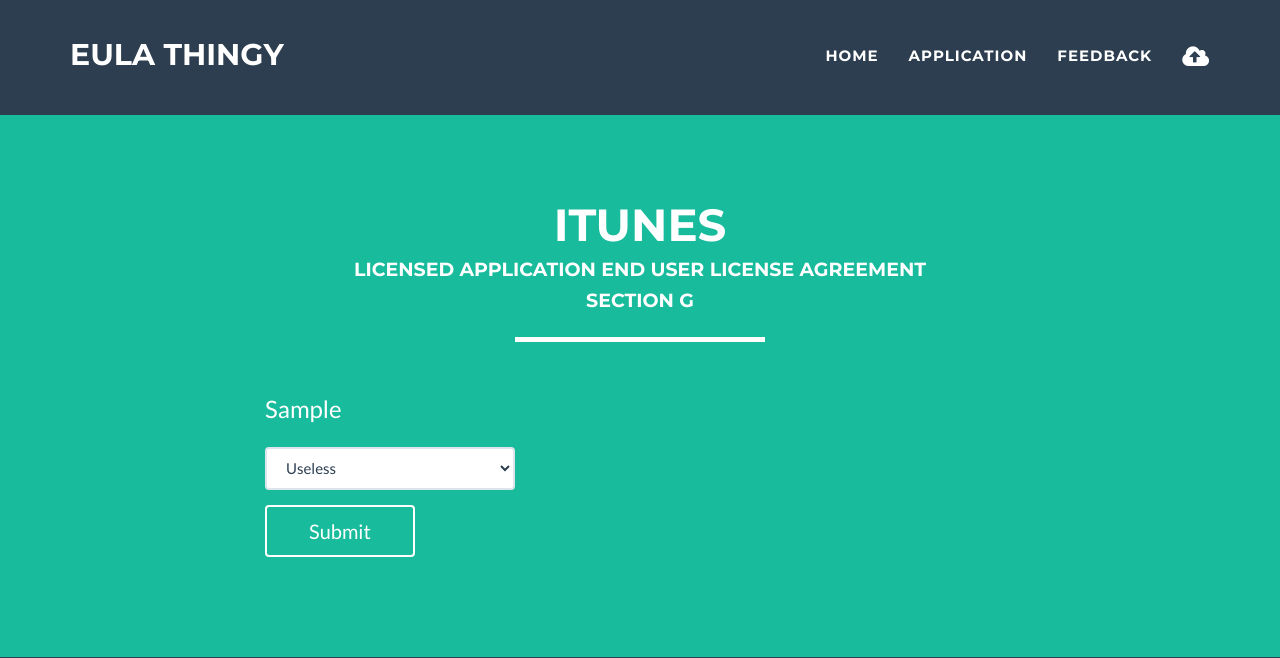
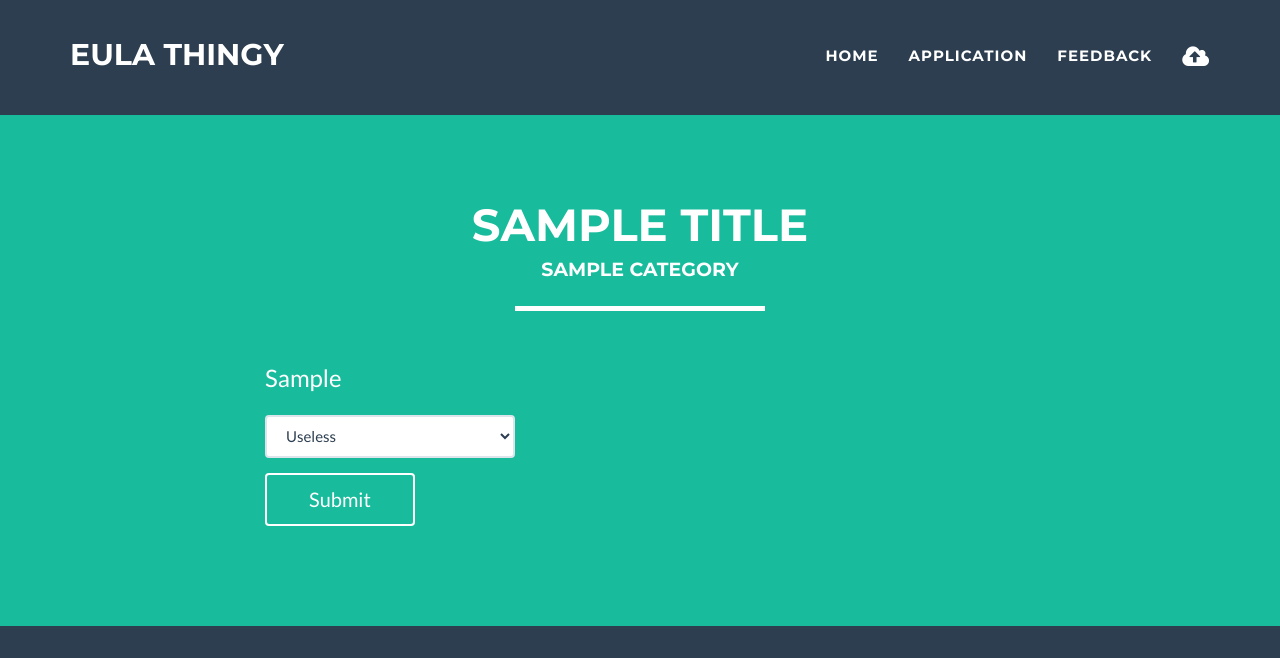
Before and after one commit to NoahLE/EULAThingy, a Django app: template eulathingy/templates/dashboard/app.html in a window 1280 px wide. Shown: the top 658 px of the page. Run offline with Django 3.2, Linux system fonts and the light colour scheme; the template is opened without the code that fills it: most values are stand-ins (such as "Sample title", 1, 10 or a date in 2020); parts of the project's set-up code (start-up, migrations or seed data) failed here and were passed over; some libraries are stand-ins or nearby versions.

Commit message:
Did more magic

```diff
--- a/eulathingy/dashboard/views.py
+++ b/eulathingy/dashboard/views.py
@@ -26,10 +26,11 @@ def app(request):
 
     # find least voted on document
     qs = ThingysString.objects.order_by('-rating')[:1]
-
     if qs:
         single_string = qs[0]
         context_dict = {
+            'title': single_string.doc.title,
+            'category': single_string.doc.get_category_display(),
             'primary_string': single_string.string,
             'string_id': single_string.id
         }
--- a/eulathingy/templates/dashboard/app.html
+++ b/eulathingy/templates/dashboard/app.html
@@ -11,9 +11,8 @@
         <div class="container">
             <div class="row">
                 <div class="col-lg-12 text-center text-lowercase">
-                    <h2>itunes</h2>
-                    <h4>LICENSED APPLICATION END USER LICENSE AGREEMENT</h4>
-                    <h4>Section G</h4>
+                    <h2>{{ title }}</h2>
+                    <h4>{{ category }}</h4>
                     <hr class="star-light">
                 </div>
             </div>
--- a/eulathingy/templates/uploads/upload.html
+++ b/eulathingy/templates/uploads/upload.html
@@ -19,8 +19,7 @@
                       action="/uploads/submit/" enctype="multipart/form-data">
                     <input type="text" name="title" class="form-control" />
                     <input type="file" name="upload_file">
-                    <button type="submit" class="btn btn-default">Submit
-                    </button>
+                    <button type="submit" class="btn btn-default">Submit</button>
                 </form>
             </div>
         </div>
```
Also changed, not shown: eulathingy/uploads/views.py (+11 -6 lines).
